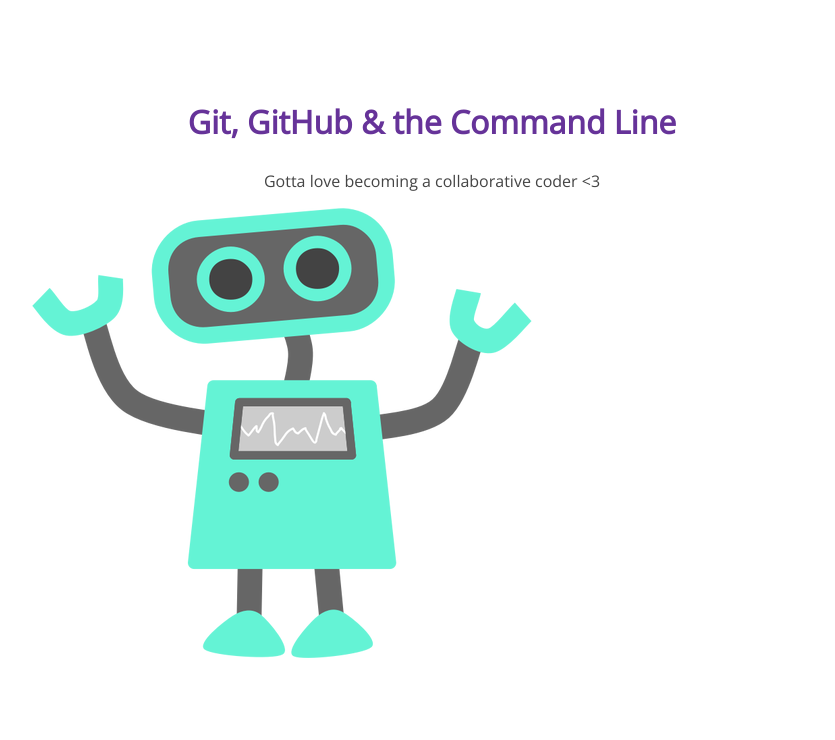
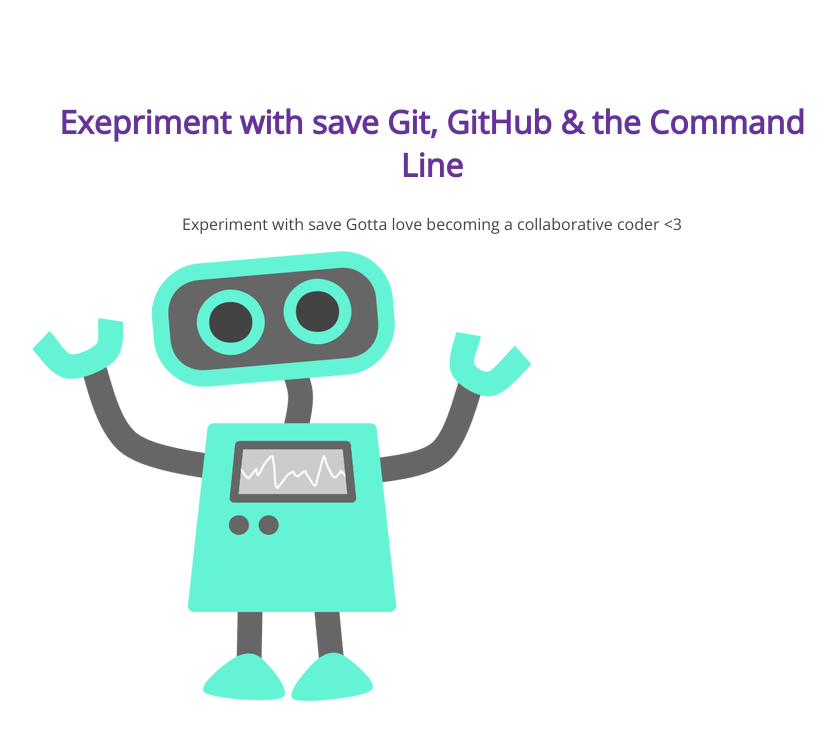
Before and after one commit to Victoria1234/105-project, a plain HTML site: page index.html in a window 1280 px wide. Shown: the whole page, without its empty margins (208-1043 px from the left). Drawn offline with nearby package versions, Linux system fonts and the light colour scheme.

Commit message:
with saving

```diff
--- a/index.html
+++ b/index.html
@@ -8,8 +8,8 @@
 </head>
 <body>
 	<section>
-		<h1>Git, GitHub & the Command Line</h1>
-		<p>Gotta love becoming a collaborative coder <3</p>
+		<h1>Exepriment with save Git, GitHub & the Command Line</h1>
+		<p>Experiment with save Gotta love becoming a collaborative coder <3</p>
 		<img src="img/happy-blue-robot.png">
 	</section>
 </body>
```
